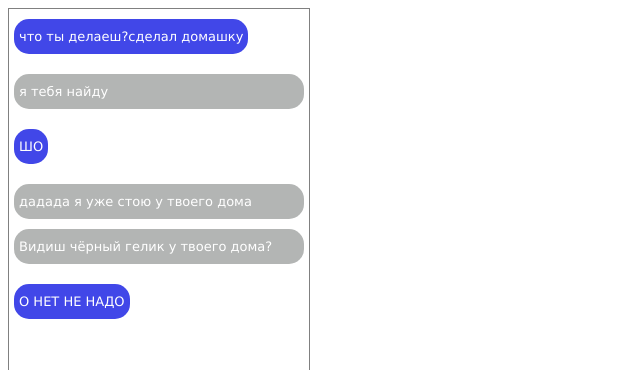
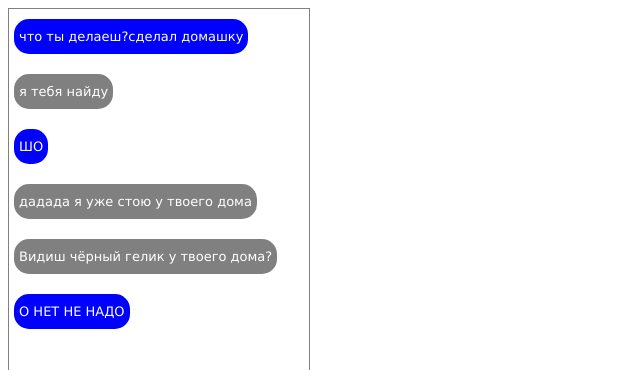
Before and after one commit to CuteMishka/chat-bot, a plain HTML site: page index.html in a window 1280 px wide. Shown: the top 370 px of the page, without its empty margins (0-640 px from the left). Drawn offline with Linux system fonts and the light colour scheme.

Commit message:
Update index.html

```diff
--- a/index.html
+++ b/index.html
@@ -31,21 +31,18 @@
 			font-family: verdana;
 			font-size: 13px;
 		}
-		.row.robot > .bubble{
-			background-color: #b3b5b4;
+		.bubble{
 			color: white;
 			padding: 10px 5px;
 			border-radius: 15px;
+			display: inline-block;
 			margin: 10px 5px;
 		}
 		.row.user > .bubble{
-			background-color: #4147e8;
-			color: white;
-			padding: 10px 5px;
-			border-radius: 15px;
-			display: inline-flex;
-			margin: 10px 5px;
-			justify-content: flex-end;
+			background-color: blue;
+		}
+		.row.robot > .bubble{
+			background-color: gray;
 		}
 	</style>
 </head>
```
